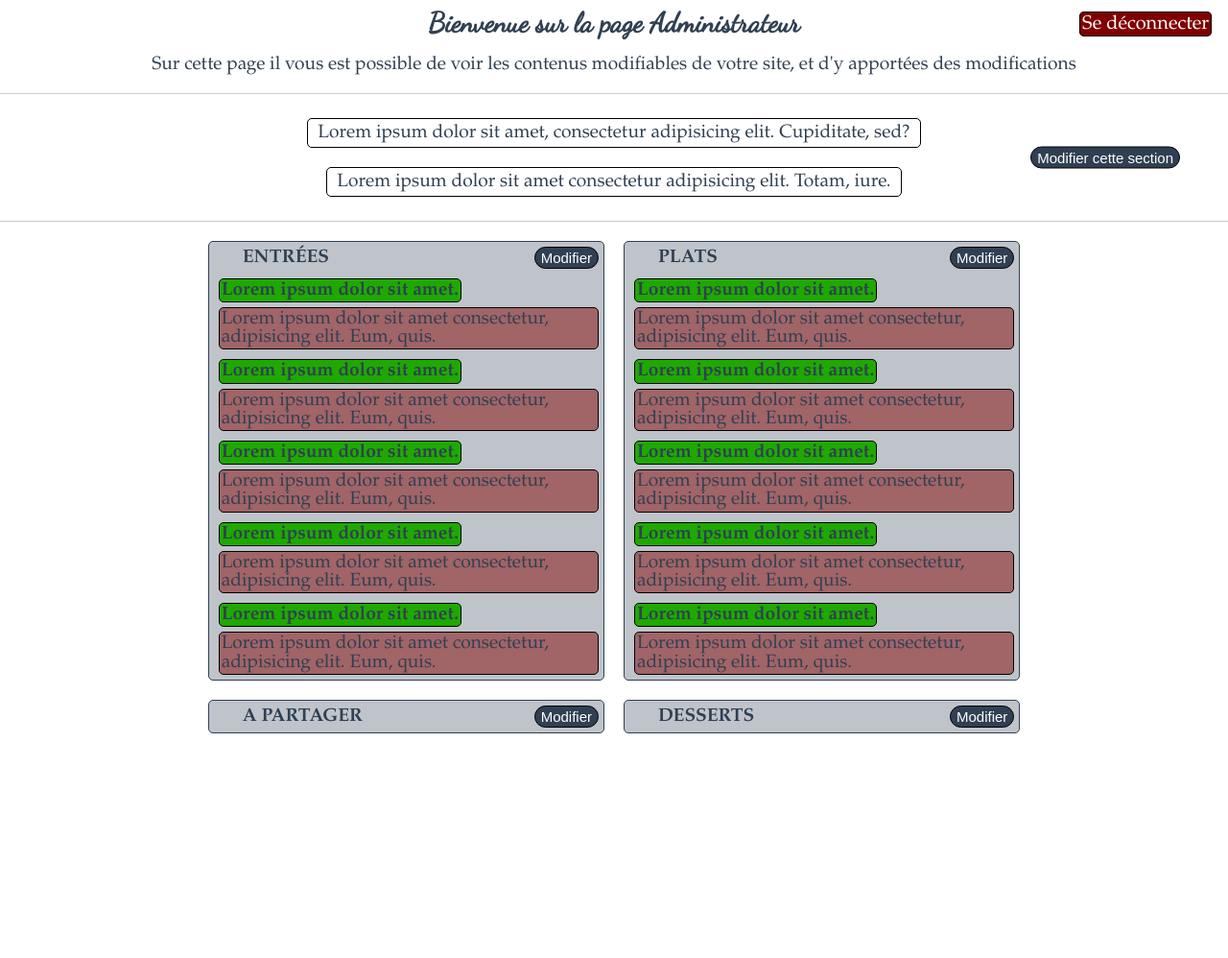
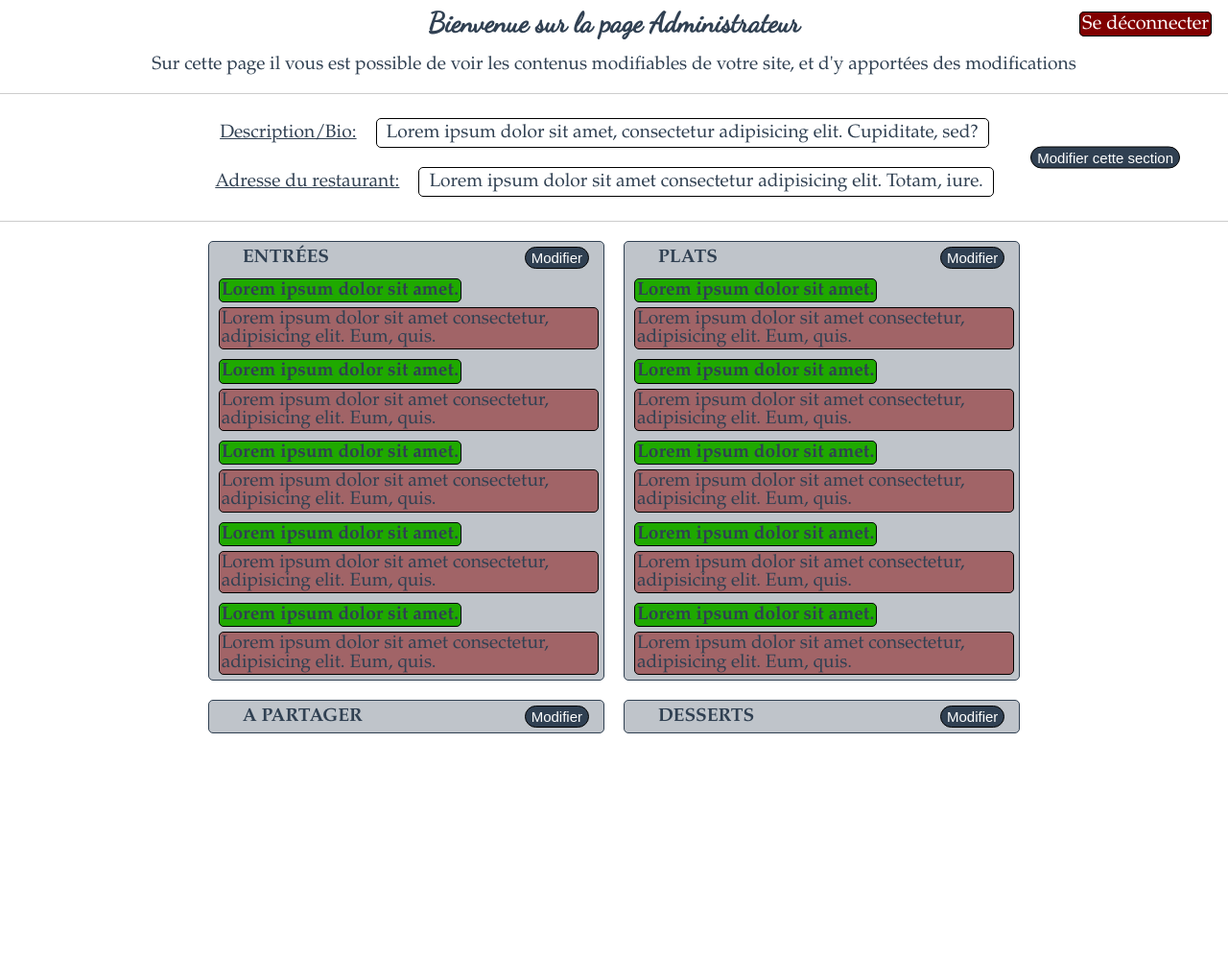
Before and after one commit to SimonBnt/Marche_ou_cepes_site_vitrine_restaurateur, a PHP site: page /admin_page.php in a window 1280 px wide. Shown: the top 998 px of the page at 96% size. Run offline with PHP 8.4, Linux system fonts and the light colour scheme; the visitor is signed in with stand-in values (Sample User, id 1).

Commit message:
surlignage label

```diff
--- a/admin_page.php
+++ b/admin_page.php
@@ -27,7 +27,9 @@ if ($_SESSION['connected'] != true) {
 
     <div id="modal-bio-address" class="modal">
         <div class="modal_content">
-            <textarea placeholder="Entrer votre description" name="" id="textarea" cols="30" rows="5"></textarea>
+            <label for="textarea">Description/Bio:</label>
+            <textarea placeholder="Entrer votre description" name="" id="textarea" cols="30" rows="5"></textarea><br>
+            <label for="address">Adresse du restaurant:</label>
             <textarea placeholder="Entrer votre adresse" name="" id="textarea" cols="30" rows="5"></textarea>
             <button>Enregistrer</button>
             <a href="#" class="modal_close">&times;</a>
@@ -45,10 +47,12 @@ if ($_SESSION['connected'] != true) {
 
     <div id="first-modif-container">
         <div id="div-bio-admin">
+            <label id="label" for="textarea">Description/Bio:</label>
             <p id="bio-admin">Lorem ipsum dolor sit amet, consectetur adipisicing elit. Cupiditate, sed?</p>
         </div>
         <a id="open-modal" href="#modal-bio-address">Modifier cette section</a>
         <div id="div-address-admin">
+            <label id="label" for="address">Adresse du restaurant:</label>
             <p id="address-admin">Lorem ipsum dolor sit amet consectetur adipisicing elit. Totam, iure.</p>
         </div>
     </div>
@@ -120,7 +124,7 @@ if ($_SESSION['connected'] != true) {
                 <h3>A Partager</h3>
                 <a id="btn-change" href="#modal-third-menu"">Modifier</a>
             </span>
-            <!-- <p id="title-menu">Lorem ipsum dolor sit amet.</p>
+            <!-- <p id=" title-menu">Lorem ipsum dolor sit amet.</p>
                     <p id="description-menu">Lorem ipsum dolor sit amet consectetur, adipisicing elit. Eum, quis.</p>
                     <p id="title-menu">Lorem ipsum dolor sit amet.</p>
                     <p id="description-menu">Lorem ipsum dolor sit amet consectetur, adipisicing elit. Eum, quis.</p>
--- a/src/sass/pages/_admin_page.scss
+++ b/src/sass/pages/_admin_page.scss
@@ -30,6 +30,7 @@
             visibility: visible;
             opacity: 1;
         }
+
 
         .modal_content {
             border: 2px solid black;
@@ -146,6 +147,9 @@
             align-items: center;
             align-content: center;
             margin: 0 15px 10px 15px;
+            #label {
+                text-decoration: underline;
+            }
         }
 
         a {
@@ -179,6 +183,9 @@
             align-items: center;
             align-content: center;
             margin: 0 15px 10px 15px;
+            #label {
+                text-decoration: underline;
+            }
         }
 
 
@@ -223,6 +230,7 @@
                 border: 1px solid black;
                 border-radius: 15px;
                 font-size: 15px;
+                margin-right: 10px;
 
                 &:hover {
                     box-shadow: 0px 0px 5px 1px rgba(0, 0, 0, 0.7);
@@ -271,7 +279,8 @@
             grid-area: 1 / 4 / 4 / 6;
             display: flex;
             flex-direction: column;
-            #demo{
+
+            #demo {
                 background-color: red;
             }
         }
```
Also changed, not shown: assets/css/styles.min.css, 1 other file. Lines whose indentation alone changed are shown as unchanged.
